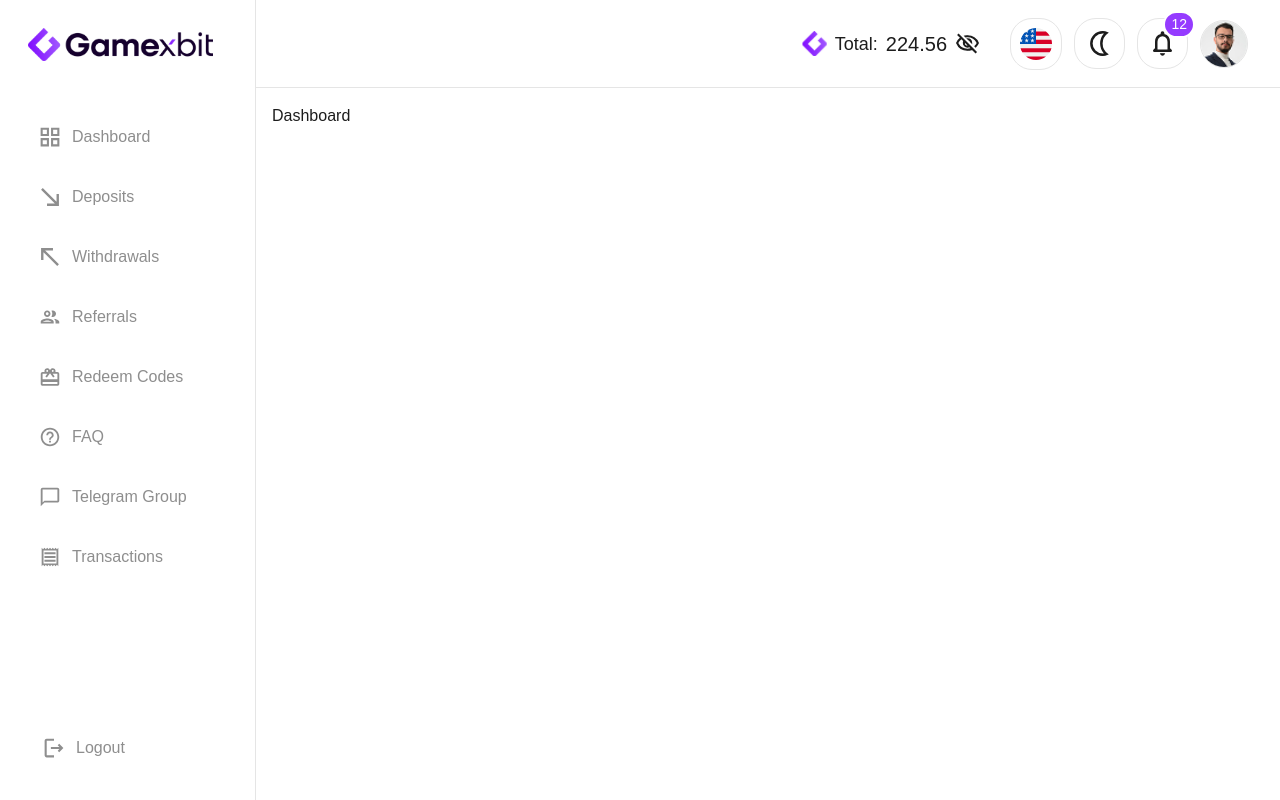
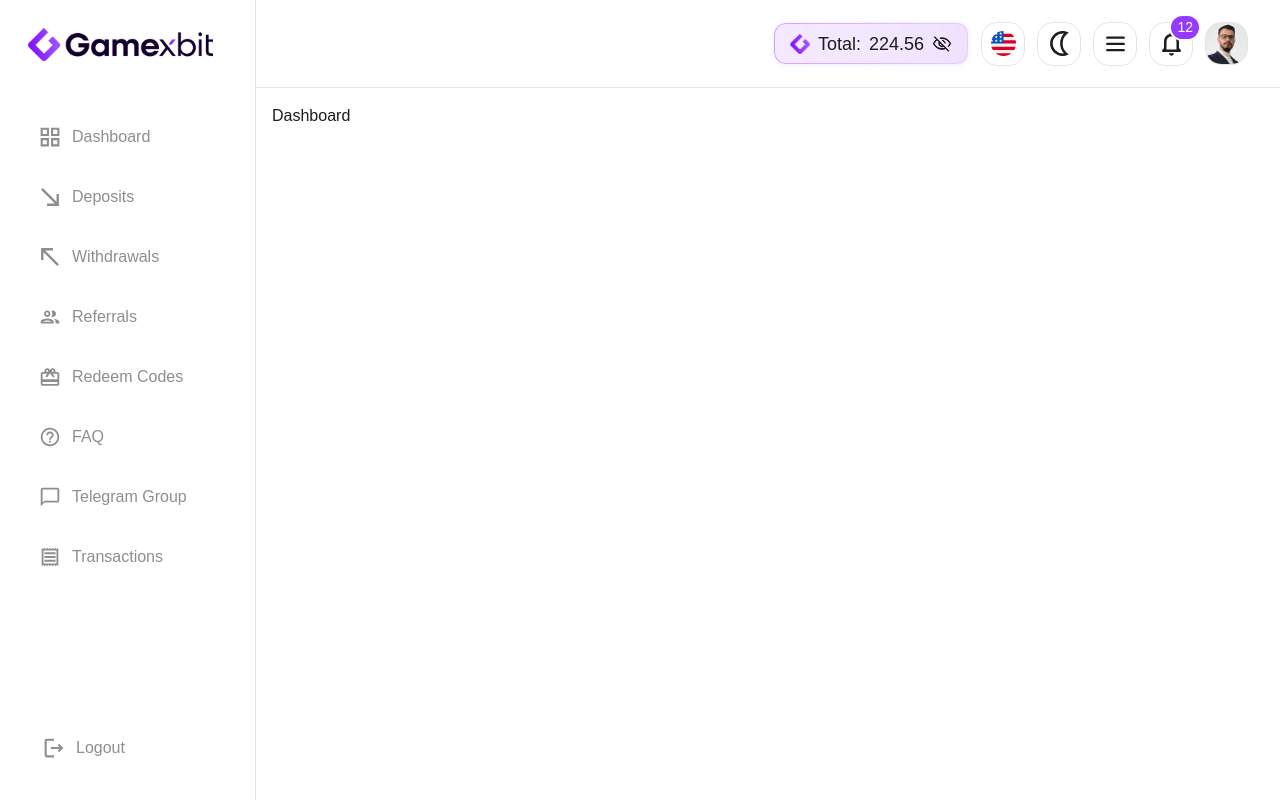
Before and after one commit to szulqarnain/GamexBit, a React (Vite) app: page / in a window 1280 px wide. Built offline with nearby package versions, Linux system fonts and the light colour scheme.

Commit message:
header and dropdowns fix

```diff
--- a/src/components/Common/header.tsx
+++ b/src/components/Common/header.tsx
@@ -1,5 +1,5 @@
 // src/components/Common/Header.tsx
-import { useState, useEffect } from "react";
+import { useState, useEffect, useRef } from "react";
 import Sidebar from "./sideBar";
 import LightModeLogo from "../../assets/logos/LightLogo.png";
 import DarkModeLogo from "../../assets/logos/DarkLogo.png";
@@ -18,7 +18,8 @@ import NotificationModal from "../UserDashboard/Notifications/NotificationModal"
 export default function Header() {
   const { darkMode, toggleDarkMode } = useTheme();
   const [isSidebarOpen, setSidebarOpen] = useState(false);
-  const [isNotiOpen, setIsNotiOpen] = useState(false);
+  const [openModalId, setOpenModalOpenId] = useState<string | null>(null);
+  const notiBtnRef = useRef<HTMLButtonElement | null>(null);
 
   useEffect(() => {
     document.body.style.overflow = isSidebarOpen ? "hidden" : "";
@@ -37,90 +38,95 @@ export default function Header() {
       <header
         className="w-full flex justify-between lg:justify-end items-center bg-[rgb(var(--bg))]
           border-b border-[rgb(var(--border))]
-          px-[16px] py-[20px] sm:px-[16px] sm:py-[24px] lg:px-[32px] lg:py-[24px]
-          max-[375px]:px-[10px] max-[375px]:py-[12px] h-[88px]"
+         py-[24px] px-[16px] sm:py-[24px] md:px-[32px] md:py-[24px] h-[88px]"
       >
         {/* Logo */}
         <img
           src={darkMode ? DarkModeLogo : LightModeLogo}
           alt={darkMode ? "Logo Dark" : "Logo Light"}
-          className="md:w-[170px] lg:hidden"
-          style={{
-            width: (() => {
-              if (typeof window !== "undefined") {
-                const w = window.innerWidth;
-                if (w <= 375 && w > 320) return "110px";
-                if (w <= 320) return "80px";
-              }
-              return "134px";
-            })(),
-          }}
+          className="w-[134px] lg:hidden"
+          // style={{
+          //   width: (() => {
+          //     if (typeof window !== "undefined") {
+          //       const w = window.innerWidth;
+          //       if (w <= 375 && w > 320) return "110px";
+          //       if (w <= 320) return "80px";
+          //     }
+          //     return "134px";
+          //   })(),
+          // }}
         />
 
         <div className="flex items-center gap-[6px] sm:gap-[12px] max-[375px]:gap-[4px]">
           {/* Total */}
-          <button
-            className="flex items-center gap-[6px] sm:gap-[8px] text-[rgb(var(--primary-text))] total_btn
-              sm:py-[12px] sm:px-[18px] px-[8px] py-[7px] rounded-[12px]
-              max-[375px]:px-[6px] max-[375px]:py-[5px]"
-          >
-            <SiteIcon className="sm:w-[25px] sm:h-[25px] w-[16px] h-[16px] max-[375px]:w-[14px] max-[375px]:h-[14px]" />
-            <span className="hidden sm:inline text-[16px] sm:text-[18px] font-medium leading-[22px] sm:leading-[28px] max-[375px]:text-[13px]">
+          <button className="md:flex hidden items-center text-[rgb(var(--primary-text))] total_btn gap-[8px] md:px-[16px] px-[8px] h-[43px] rounded-[16px]">
+            <SiteIcon className="h-[20px] w-[20px] " />
+            <span className="hidden bd-lrg-med sm:inline [text-box-trim:cap-height] [text-box-edge:cap]">
               Total:
             </span>
-            <span className="text-[16px] sm:text-[18px] lg:text-[20px] font-medium leading-[22px] sm:leading-[28px] lg:leading-[30px] max-[375px]:text-[13px]">
+            <span className="bd-lrg-med [text-box-trim:cap-height] [text-box-edge:cap]">
               224.56
             </span>
-            <TotalIcon className="w-[25px] h-[25px] hidden sm:block max-[375px]:w-[18px] max-[375px]:h-[18px]" />
+            <TotalIcon className="w-[20px] h-[20px] hidden sm:block" />
           </button>
 
           {/* Country */}
-          <button className="p-[9px] border-[1px] rounded-[22px] border-[rgb(var(--border))] hidden sm:block">
-            <CountryIcon className="w-[32px] h-[32px] text-[rgb(var(--primary-text))] max-[375px]:w-[24px] max-[375px]:h-[24px]" />
+          <button className="border-[1px] rounded-[16px] border-[rgb(var(--border))] cusror-pointer h-[44px] w-[44px]  items-center justify-center hidden md:flex">
+            <CountryIcon className="w-[25px] h-[25px] text-[rgb(var(--primary-text))]" />
           </button>
 
           {/* Dark / Light mode */}
           <button
             onClick={toggleDarkMode}
-            className="p-[12px] border-[1px] rounded-[22px] border-[rgb(var(--border))] hidden sm:block cursor-pointer"
+            className="border-[1px] rounded-[16px] h-[44px] w-[44px]  border-[rgb(var(--border))] hidden cursor-pointer md:flex items-center justify-center"
           >
             {darkMode ? (
-              <LightModeIcon className="w-[25px] h-[25px] text-[rgb(var(--primary-text))] max-[375px]:w-[20px] max-[375px]:h-[20px]" />
+              <LightModeIcon className="w-[25px] h-[25px] text-[rgb(var(--primary-text))]" />
             ) : (
-              <DarkModeIcon className="w-[25px] h-[25px] text-[rgb(var(--primary-text))] max-[375px]:w-[20px] max-[375px]:h-[20px]" />
+              <DarkModeIcon className="w-[25px] h-[25px] text-[rgb(var(--primary-text))] " />
             )}
           </button>
 
           {/* Sidebar open button (mobile) */}
           <button
             onClick={() => setSidebarOpen(true)}
-            className="relative p-[5px] sm:p-[12px] border-[1px]
-              rounded-[12px] sm:rounded-[22px] border-[rgb(var(--border))]
-              block lg:hidden max-[375px]:p-[4px]"
+            className="border-[1px] rounded-[16px] h-[44px] w-[44px]  border-[rgb(var(--border))] cursor-pointer flex items-center justify-center"
           >
-            <NavIcon className="w-[25px] h-[25px] text-[rgb(var(--primary-text))] max-[375px]:w-[20px] max-[375px]:h-[20px]" />
+            <NavIcon className="w-[25px] h-[25px] text-[rgb(var(--primary-text))]" />
           </button>
 
           {/* Notifications */}
           <div className="relative inline-block">
+            <span className="absolute -top-2 -right-2 bg-[#953BFF] text-white text-[12px] sm:text-[14px] font-medium py-[1px] px-[6px] rounded-full border-2 border-[rgb(var(--secondary-border))] max-[375px]:text-[10px] max-[375px]:px-[4px]">
+              12
+            </span>
             <button
-              className="relative p-[5px] sm:p-[12px] border-[1px]
-              rounded-[12px] sm:rounded-[22px] border-[rgb(var(--border))]
-              max-[375px]:p-[4px] cursor-pointer"
-              onClick={() => setIsNotiOpen(!isNotiOpen)}
+              className="border-[1px] h-[44px] w-[44px] rounded-[16px]
+              border-[rgb(var(--border))] cursor-pointer flex items-center justify-center"
+              onClick={() =>
+                setOpenModalOpenId(
+                  openModalId === "notification" ? null : "notification"
+                )
+              }
+              ref={notiBtnRef}
             >
-              <NotificationIcon className="w-[25px] h-[25px] text-[rgb(var(--primary-text))] max-[375px]:w-[20px] max-[375px]:h-[20px]" />
-              <span className="absolute -top-2 -right-2 bg-[#953BFF] text-white text-[12px] sm:text-[14px] font-medium py-[1px] px-[6px] rounded-full border-2 border-[rgb(var(--secondary-border))] max-[375px]:text-[10px] max-[375px]:px-[4px]">
-                12
-              </span>
+              <NotificationIcon className="w-[25px] h-[25px] text-[rgb(var(--primary-text))] " />
             </button>
             <AnimatePresence>
-              {isNotiOpen && <NotificationModal />}
+              {openModalId === "notification" && (
+                <NotificationModal
+                  setOpenModalOpenId={setOpenModalOpenId}
+                  buttonRef={notiBtnRef}
+                />
+              )}
             </AnimatePresence>
           </div>
 
           {/* ✅ Profile Menu */}
-          <ProfileMenu />
+          <ProfileMenu
+            setOpenModalOpenId={setOpenModalOpenId}
+            openModalId={openModalId}
+          />
         </div>
       </header>
 
--- a/src/components/UserDashboard/Notifications/NotificationModal.tsx
+++ b/src/components/UserDashboard/Notifications/NotificationModal.tsx
@@ -1,4 +1,5 @@
 import { motion } from "framer-motion";
+import { useEffect, useRef } from "react";
 import { BsBell } from "react-icons/bs";
 
 const dropdownVariants = {
@@ -7,15 +8,41 @@ const dropdownVariants = {
   exit: { opacity: 0, scale: 0.95, y: -10 },
 };
 
-const NotificationModal = () => {
+interface NotificationModalProps {
+  setOpenModalOpenId: React.Dispatch<React.SetStateAction<string | null>>;
+  buttonRef: React.RefObject<HTMLButtonElement | null>; // ✅ allow null
+}
+const NotificationModal = ({
+  setOpenModalOpenId,
+  buttonRef,
+}: NotificationModalProps) => {
+  const modalRef = useRef<HTMLDivElement | null>(null);
+
+  useEffect(() => {
+    const handleClickOutside = (event: MouseEvent) => {
+      if (
+        modalRef.current &&
+        !modalRef.current.contains(event.target as Node) &&
+        buttonRef.current &&
+        !buttonRef.current.contains(event.target as Node)
+      ) {
+        setOpenModalOpenId(null);
+      }
+    };
+
+    document.addEventListener("mousedown", handleClickOutside);
+    return () => document.removeEventListener("mousedown", handleClickOutside);
+  }, [setOpenModalOpenId]);
+
   return (
     <motion.div
       variants={dropdownVariants}
+      ref={modalRef}
       initial="hidden"
       animate="visible"
       exit="exit"
       transition={{ duration: 0.2, ease: "easeInOut" }}
-      className="border border-[rgb(var(--border))] bg-[rgb(var(--bg-secondary-nrm))] shadow-[inset_0px_16px_100px_0px_rgba(138,33,255,0.04)] absolute md:right-0 right-[-60px] top-[60px] z-50 rounded-[16px] text-[rgb(var(--primary-text))] md:w-[522px] w-[100vw] p-[16px] flex flex-col gap-[16px] "
+      className="border border-[rgb(var(--border))] bg-[rgb(var(--bg-secondary-nrm))] shadow-[inset_0px_16px_100px_0px_rgba(138,33,255,0.04)] absolute md:right-0 right-[-55px] top-[50px] z-50 rounded-[16px] text-[rgb(var(--primary-text))] md:w-[522px] w-[80vw] p-[16px] flex flex-col gap-[16px] "
     >
       <div className="flex items-center justify-between">
         <p className="text-[20px] font-[700] leading-[24px]">Notifications</p>
--- a/src/components/UserDashboard/Profile/ProfileDropdown.tsx
+++ b/src/components/UserDashboard/Profile/ProfileDropdown.tsx
@@ -7,6 +7,7 @@ import {
 import { FaRegUser } from "react-icons/fa";
 import { motion } from "framer-motion";
 import { Link } from "react-router-dom";
+import { useEffect, useRef } from "react";
 
 const dropdownVariants = {
   hidden: { opacity: 0, scale: 0.95, y: -10 },
@@ -14,15 +15,42 @@ const dropdownVariants = {
   exit: { opacity: 0, scale: 0.95, y: -10 },
 };
 
-const ProfileDropdown = () => {
+interface ProfileModalProps {
+  setOpenModalOpenId: React.Dispatch<React.SetStateAction<string | null>>;
+  buttonRef: React.RefObject<HTMLButtonElement | null>; // ✅ allow null
+}
+
+const ProfileDropdown = ({
+  setOpenModalOpenId,
+  buttonRef,
+}: ProfileModalProps) => {
+  const modalRef = useRef<HTMLDivElement | null>(null);
+
+  useEffect(() => {
+    const handleClickOutside = (event: MouseEvent) => {
+      if (
+        modalRef.current &&
+        !modalRef.current.contains(event.target as Node) &&
+        buttonRef.current &&
+        !buttonRef.current.contains(event.target as Node)
+      ) {
+        setOpenModalOpenId(null);
+      }
+    };
+
+    document.addEventListener("mousedown", handleClickOutside);
+    return () => document.removeEventListener("mousedown", handleClickOutside);
+  }, [setOpenModalOpenId]);
+
   return (
     <motion.div
       variants={dropdownVariants}
       initial="hidden"
+      ref={modalRef}
       animate="visible"
       exit="exit"
       transition={{ duration: 0.2, ease: "easeInOut" }}
-      className="border border-[rgb(var(--border))] bg-[rgb(var(--bg-secondary-nrm))] shadow-[inset_0px_16px_100px_0px_rgba(138,33,255,0.04)] absolute right-[0px] top-[60px] z-50 rounded-[16px] text-[rgb(var(--primary-text))] md:w-[240px] w-full p-[12px] flex flex-col gap-[16px]"
+      className="border border-[rgb(var(--border))] bg-[rgb(var(--bg-secondary-nrm))] shadow-[inset_0px_16px_100px_0px_rgba(138,33,255,0.04)] absolute right-[0px] top-[50px] z-50 rounded-[16px] text-[rgb(var(--primary-text))]  w-[90vw]  md:w-[240px] p-[12px] flex flex-col gap-[16px]"
     >
       <div className="flex items-center justify-between">
         <div className="flex items-center gap-[12px]">
--- a/src/components/UserDashboard/Profile/ProfileMenu.tsx
+++ b/src/components/UserDashboard/Profile/ProfileMenu.tsx
@@ -1,18 +1,28 @@
-// src/components/Common/ProfileMenu.tsx
-import { useState } from "react";
 import { AnimatePresence } from "framer-motion";
 import UserImage from "../../../assets/images/user.png";
 import ProfileDropdown from "./ProfileDropdown";
+import { useRef } from "react";
 
-export default function ProfileMenu() {
-  const [showProfileModal, setShowProfileModal] = useState(false);
+interface ProfileProps {
+  setOpenModalOpenId: React.Dispatch<React.SetStateAction<string | null>>;
+  openModalId: string | null;
+}
+
+export default function ProfileMenu({
+  setOpenModalOpenId,
+  openModalId,
+}: ProfileProps) {
+  const buttonRef = useRef<HTMLButtonElement | null>(null);
 
   return (
     <div className="relative">
       {/* Avatar button */}
       <button
-        onClick={() => setShowProfileModal(!showProfileModal)}
-        className="w-[40px] h-[40px] sm:w-12 sm:h-12 rounded-full overflow-hidden border border-[rgb(var(--border))] flex items-center justify-center"
+        ref={buttonRef}
+        onClick={() =>
+          setOpenModalOpenId(openModalId === "profile" ? null : "profile")
+        }
+        className="w-[43px] h-[43px] rounded-[16px] overflow-hidden border border-[rgb(var(--border))] flex items-center justify-center"
       >
         <img
           src={UserImage}
@@ -20,8 +30,15 @@ export default function ProfileMenu() {
           className="w-full h-full object-cover cursor-pointer"
         />
       </button>
+
       <AnimatePresence>
-        {showProfileModal && <ProfileDropdown />}
+        {openModalId === "profile" && (
+          <ProfileDropdown
+            key="profile-dropdown" // ✅ key is required for AnimatePresence exit
+            setOpenModalOpenId={setOpenModalOpenId}
+            buttonRef={buttonRef} // ✅ pass button ref down
+          />
+        )}
       </AnimatePresence>
     </div>
   );
--- a/src/components/UserDashboard/Withdrawal/DropDown.tsx
+++ b/src/components/UserDashboard/Withdrawal/DropDown.tsx
@@ -1,4 +1,4 @@
-import { useState, useEffect, useRef } from "react";
+import { useEffect, useRef } from "react";
 import { RiArrowDropDownLine } from "react-icons/ri";
 
 interface Option {
--- a/src/index.css
+++ b/src/index.css
@@ -851,6 +851,44 @@
       0 1px 4px rgba(197, 144, 255, 0.12);
   }
 
+  .total_btn {
+    position: relative;
+    background: linear-gradient(
+      270deg,
+      rgba(138, 33, 255, 0.08) 0%,
+      rgba(138, 33, 255, 0.04) 100%
+    );
+    box-shadow: 0px 1px 4px 0px #c590ff1f, 0px 2px 90px 0px #c590ff29 inset;
+    border-radius: 12px;
+    text-align: center;
+    border: 1px solid transparent;
+    z-index: 0;
+    overflow: hidden; /* ensures ::before clips correctly */
+  }
+
+  .total_btn::before {
+    content: "";
+    position: absolute;
+    inset: 0;
+    border-radius: inherit;
+    padding: 1px;
+    background: linear-gradient(
+      89.4deg,
+      rgba(197, 144, 255, 0.8) 1.77%,
+      rgba(197, 144, 255, 0.24) 99.9%
+    );
+
+    /* masking for gradient border */
+    -webkit-mask: linear-gradient(#fff 0 0) content-box,
+      linear-gradient(#fff 0 0);
+    -webkit-mask-composite: xor; /* Safari/Chrome */
+    mask: linear-gradient(#fff 0 0) content-box, linear-gradient(#fff 0 0);
+    mask-composite: exclude; /* Firefox */
+
+    pointer-events: none;
+    z-index: 1; /* sits above background, below text */
+  }
+
   .withDrawBanner::before {
     background: linear-gradient(
       96deg,
@@ -869,9 +907,6 @@
 
   /* Mobile overrides */
   @media (max-width: 375px) {
-    .total_btn::before {
-      padding: 0.6px; /* smaller, but maybe still too large */
-    }
   }
 
   .no-scrollbar::-webkit-scrollbar {
```
